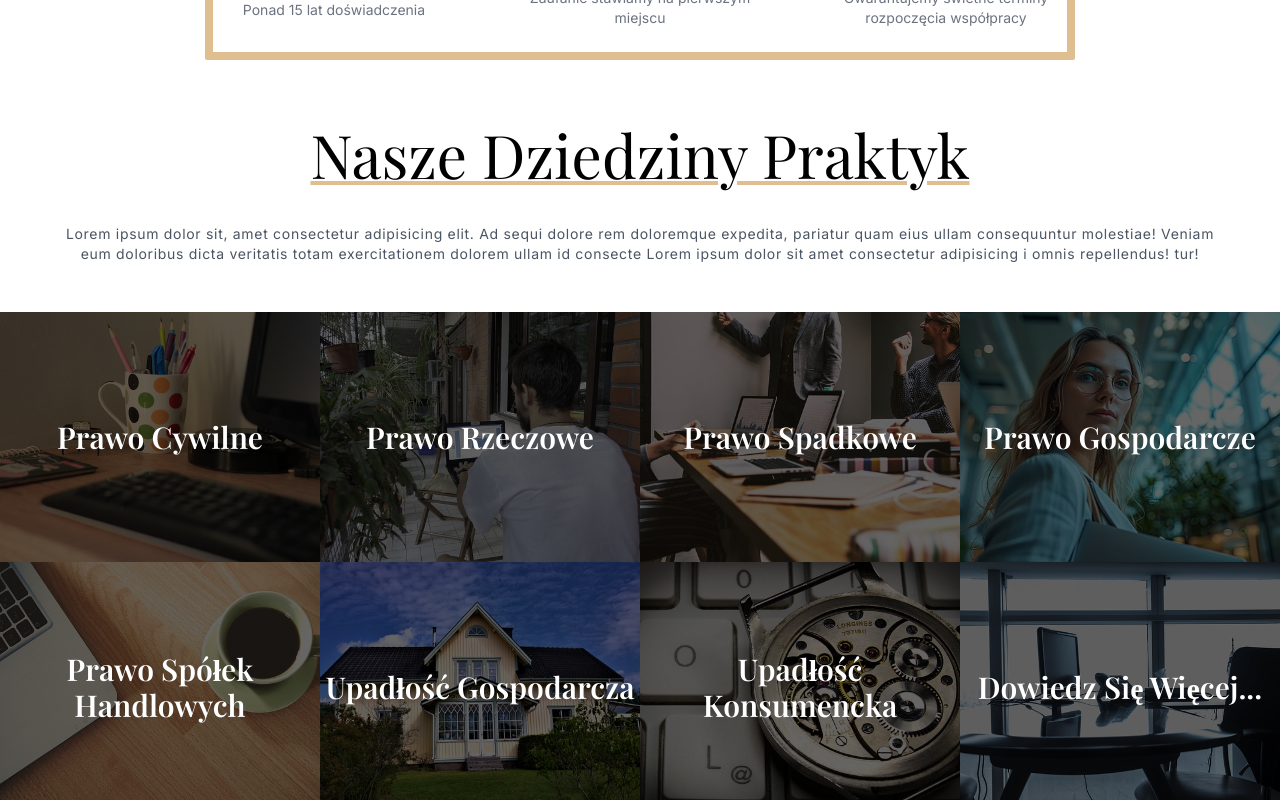
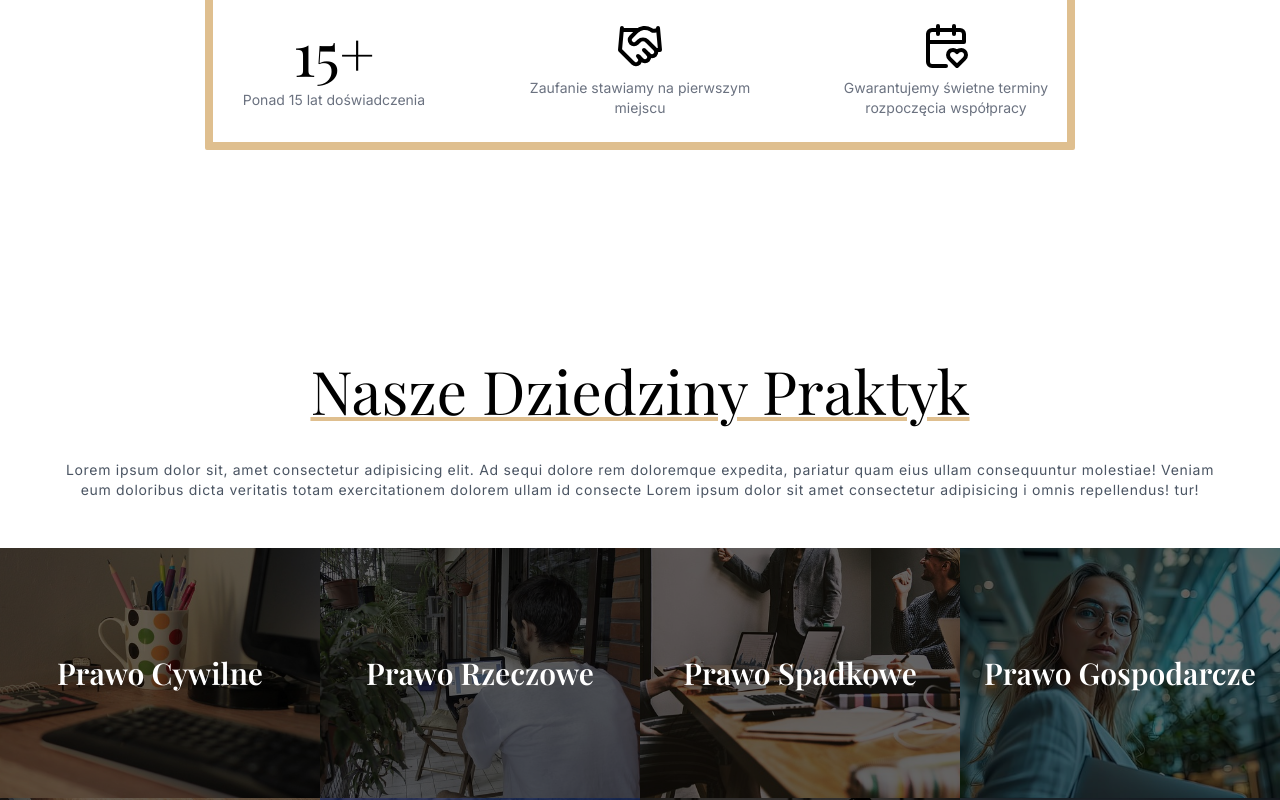
Before and after one commit to xcinek1337/kancelaria-onepage, a Next.js app: page / in a window 1280 px wide. Shown: the part 1260-2060 px from the top of the page. Built offline with nearby package versions, Linux system fonts and the light colour scheme; a web font is replaced by a local one.

Commit message:
added offset to navbar for accurate section scrolling/added id to sections

```diff
--- a/src/app/globals.css
+++ b/src/app/globals.css
@@ -6,7 +6,6 @@
 @import "tailwindcss/components";
 
 @import "tailwindcss/utilities";
-
 
 .input-form {
 	width: 100%;
@@ -19,3 +18,17 @@
 .input-form:focus {
 	box-shadow: 0 0 0 2px rgba(251, 191, 36, 0.5); /* focus:ring-2 focus:ring-amber-300 */
 }
+
+section:before {
+	height: 90px;
+	content: "";
+	display: block;
+}
+
+@media only screen and (max-width: 768px) {
+	section:before {
+		height: 67px;
+		content: "";
+		display: block;
+	}
+}
--- a/src/app/layout.tsx
+++ b/src/app/layout.tsx
@@ -20,7 +20,7 @@ export default function RootLayout({
 }>) {
 	return (
 		<html className="p-0 m-0 scroll-smooth box-border" lang="en">
-			<body className={`${inter.className}`}>
+			<body id="start" className={`${inter.className}`}>
 				<ContactBar />
 				<Header />
 				<main>{children}</main>
--- a/src/ui/organisms/Contact.tsx
+++ b/src/ui/organisms/Contact.tsx
@@ -11,7 +11,7 @@ export const Contact = () => {
 	};
 
 	return (
-		<section className="text-center">
+		<section id="kontakt" className="text-center">
 			<div
 				className="h-[700px] w-full bg-cover bg-fixed bg-top bg-no-repeat md:h-[600px]"
 				style={{ backgroundImage: `url(${picture})` }}
--- a/src/ui/organisms/Services.tsx
+++ b/src/ui/organisms/Services.tsx
@@ -3,7 +3,7 @@ import { Wrapper } from "@/ui/atoms/Wrapper";
 import { tiles } from "@/data/data";
 export const Services = () => {
 	return (
-		<section className="mt-14 text-center ">
+		<section id="obszary-doradztwa" className="mt-14 text-center ">
 			<Wrapper>
 				<h2 className="mt-4 px-4 font-playfair text-4xl underline decoration-brownie decoration-4 md:text-5xl lg:mt-16 lg:text-6xl">
 					Nasze Dziedziny Praktyk
--- a/src/ui/organisms/Team.tsx
+++ b/src/ui/organisms/Team.tsx
@@ -5,7 +5,7 @@ import { members } from "@/data/data";
 
 export const Team = () => {
 	return (
-		<section className="mb-12 mt-8 px-4 text-center">
+		<section id="o-nas" className="mb-12 mt-8 px-4 text-center">
 			<Wrapper>
 				<h2 className="font-playfair decoration-brownie mt-4 lg:mt-12 px-4 text-4xl underline decoration-4 md:text-5xl lg:mt-8 lg:text-6xl">
 					Poznaj Nas
```
Lines whose indentation alone changed are shown as unchanged.
